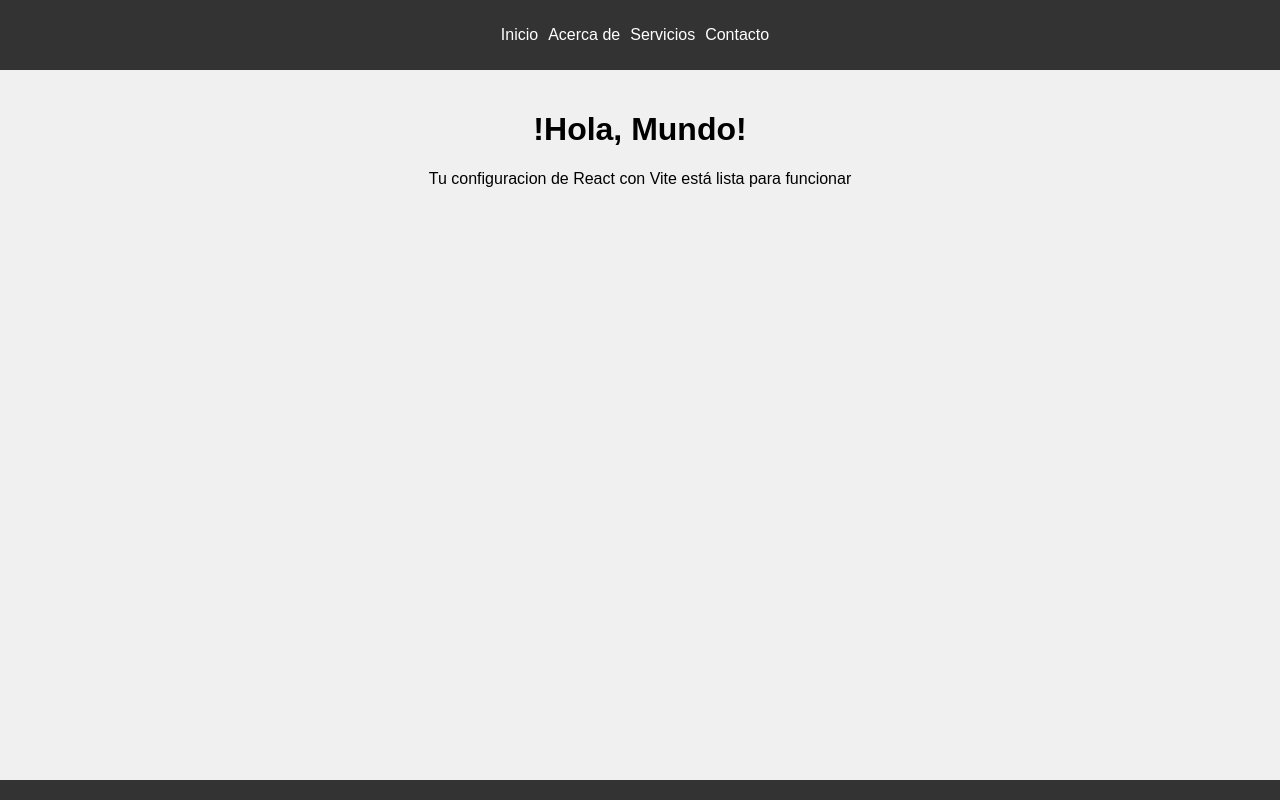
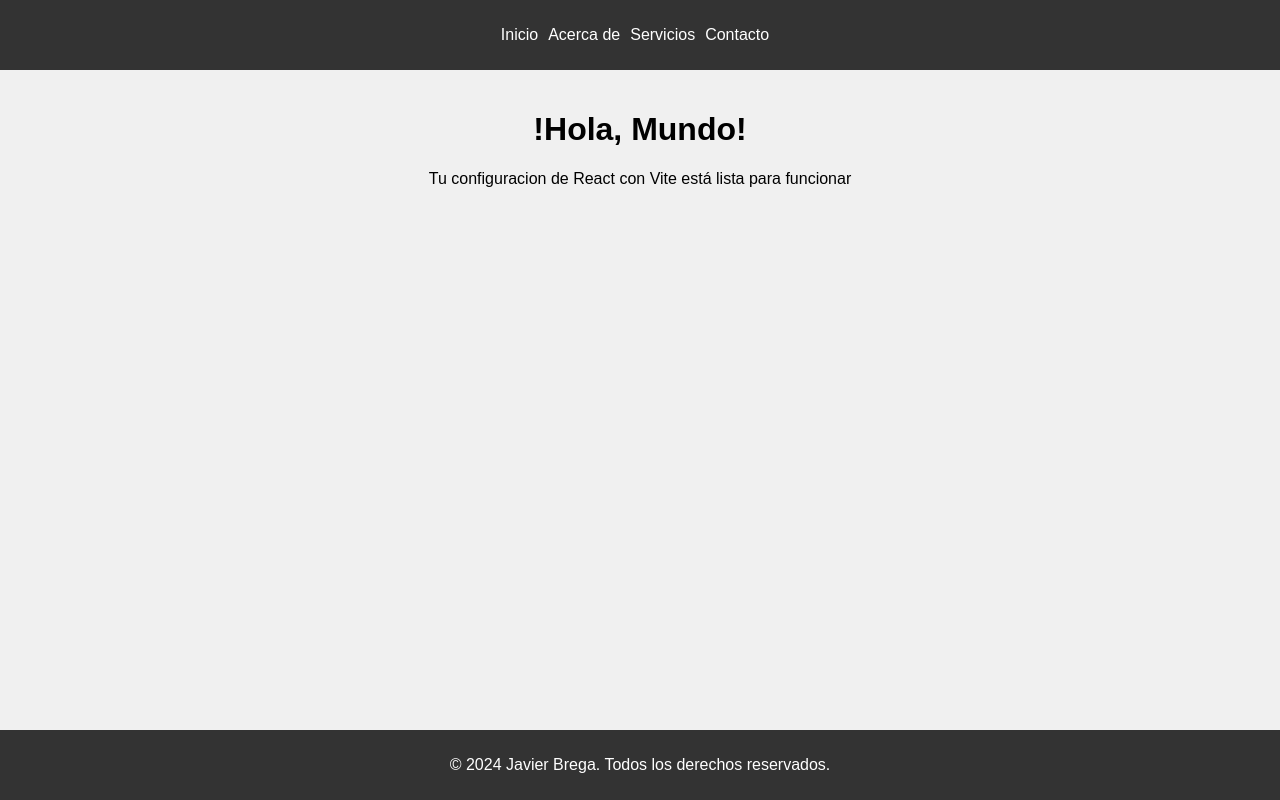
Before and after one commit to javierbrega/test1React, a React (Vite) app in the folder test1/: page / in a window 1280 px wide. Built offline with nearby package versions, Linux system fonts and the light colour scheme.

Commit message:
solucionando problemas con el Footer

```diff
--- a/test1/src/App.jsx
+++ b/test1/src/App.jsx
@@ -12,7 +12,7 @@ function App() {
       <h1>!Hola, Mundo!</h1>
       <p>Tu configuracion de React con Vite está lista para funcionar</p>
       </main>
-      <footer />
+      <Footer />
     </div>
   );
 }
```
